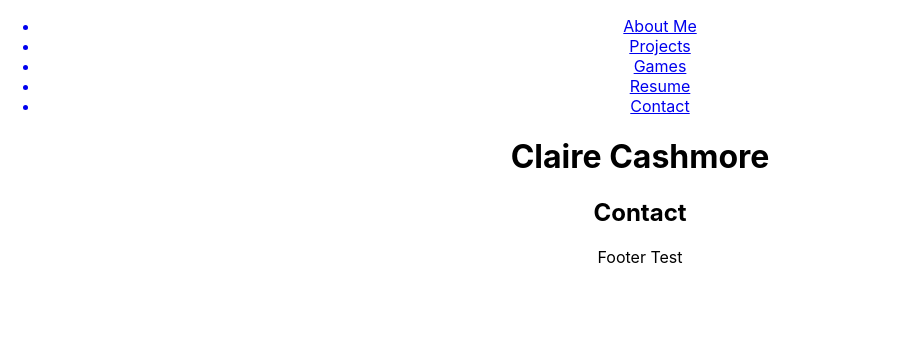
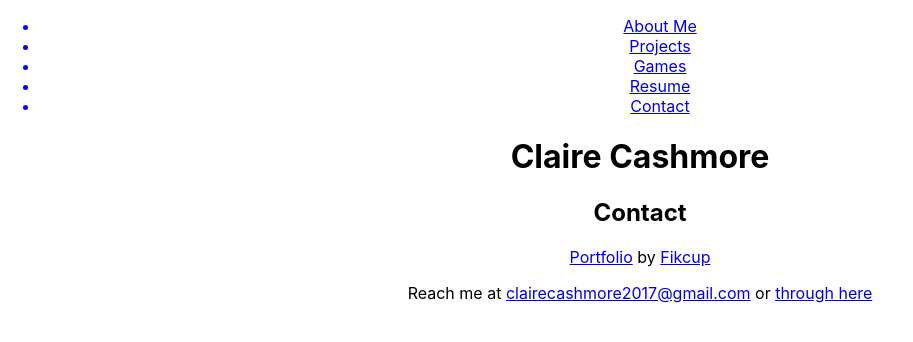
Before and after one commit to clairecashmore17/Portfolio, a React (Create React App) app: page /contact in a window 1280 px wide. Shown: the top 342 px of the page, without its empty margins (0-913 px from the left). Built offline with nearby package versions, Linux system fonts and the light colour scheme.

Commit message:
feat : added links to footer component

```diff
--- a/src/components/Footer/index.js
+++ b/src/components/Footer/index.js
@@ -1,9 +1,35 @@
 import React from 'react';
+import { Link } from 'react-router-dom';
 
 const Footer = () => {
     return (
         <footer>
-            <p>Footer Test</p>
+            <p id="codeLink">
+                <a target=" _blank"
+                rel="noreferrer"
+                className="footerLink"
+                id="portfolioCode"
+                href="https://github.com/clairecashmore17/Portfolio/tree/main">
+                    Portfolio
+                </a> by <a target="_blank"
+                rel="noreferrer"
+                className="footerLink"
+                id="portfolioCreator"
+                href="https://github.com/Fikcup">
+                    Fikcup
+                </a>
+            </p>
+
+            <p id="">
+                Reach me at <a className="footerLink"
+                href="mailto:clairecashmore2017@gmail.com?subject=Mail from Portfolio">
+                    clairecashmore2017@gmail.com
+                </a> or <Link
+                className='footerLink'
+                to='/contact'>
+                    through here
+                </Link>
+            </p>
         </footer>
     );
 }
```
